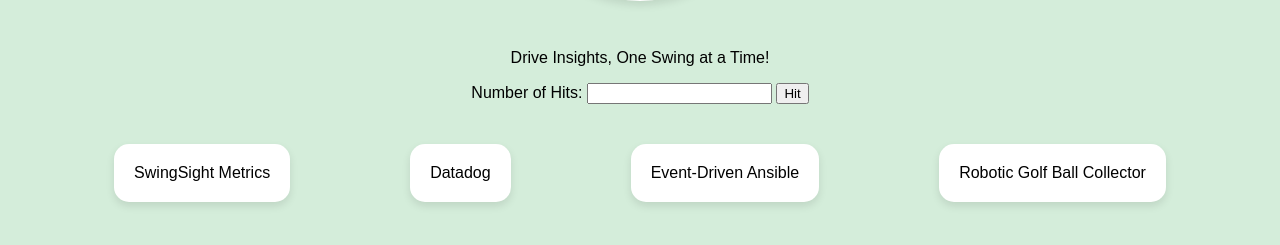
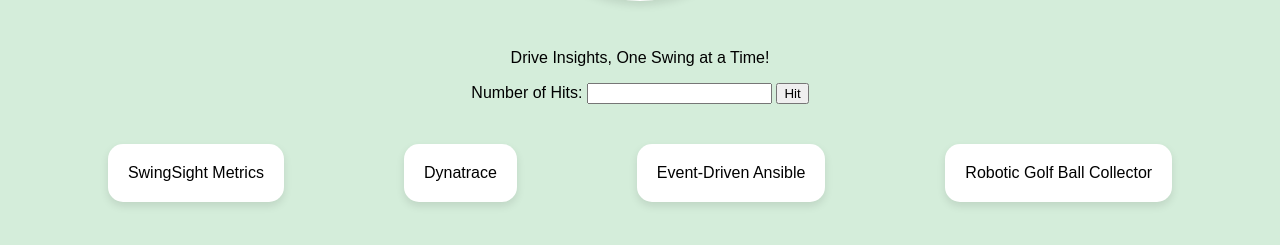
Before and after one commit to cloin/swingsight_metrics, a Flask app: page / in a window 1280 px wide. Shown: the part 341-586 px from the top of the page. Run offline with Flask 3, Linux system fonts and the light colour scheme.

Commit message:
observability name

```diff
--- a/app/templates/swingsight_dashboard.html
+++ b/app/templates/swingsight_dashboard.html
@@ -31,7 +31,7 @@
         <div class="flowchart">
             <div class="box" id="swingSight">SwingSight Metrics</div>
             <div class="arrow" id="arrow1"></div>
-            <div class="box" id="dataDog">Datadog</div>
+            <div class="box" id="dataDog">Dynatrace</div>
             <div class="arrow" id="arrow2"></div>
             <div class="box" id="ansible">Event-Driven Ansible</div>
             <div class="arrow" id="arrow3"></div>
```
